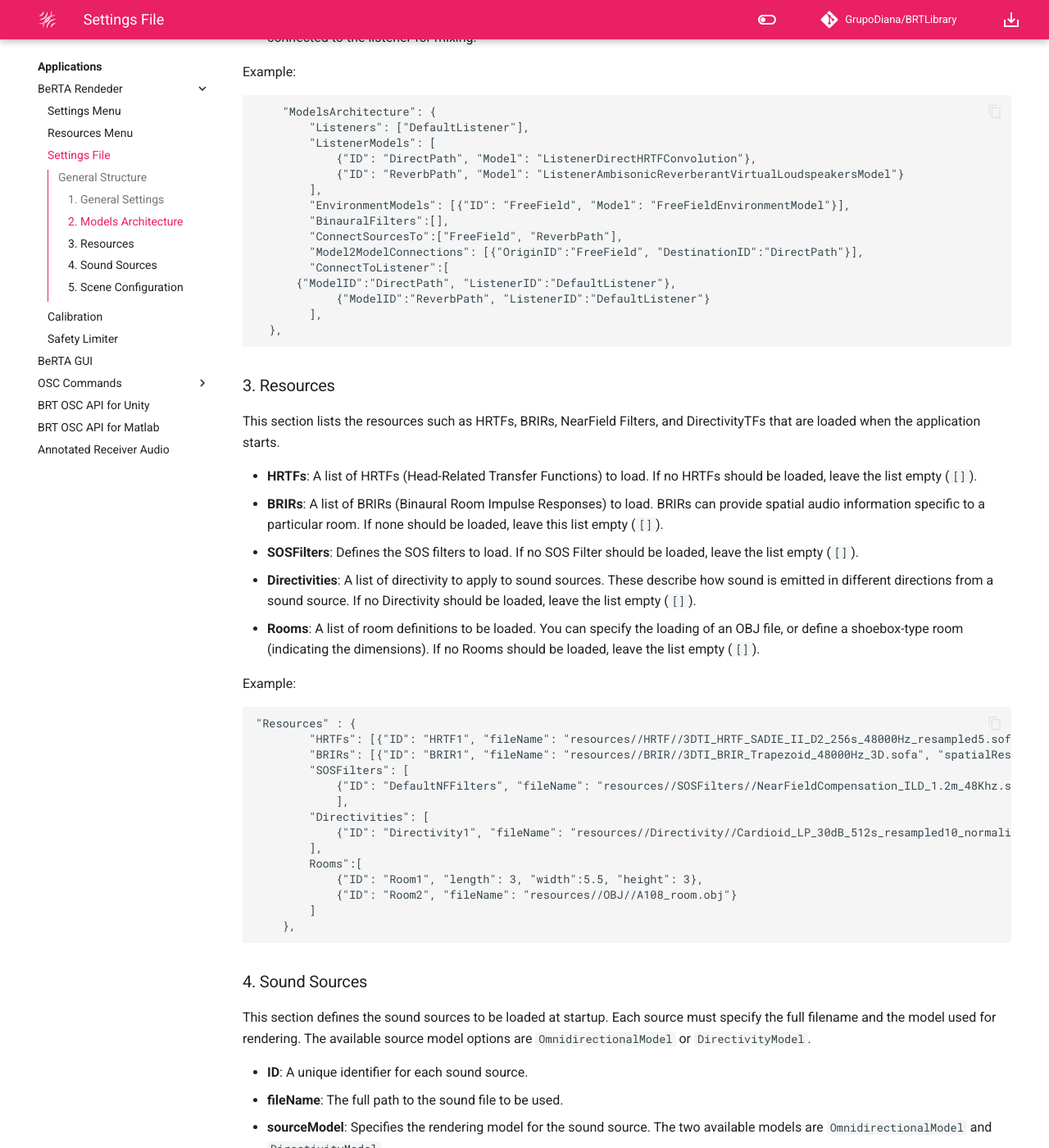
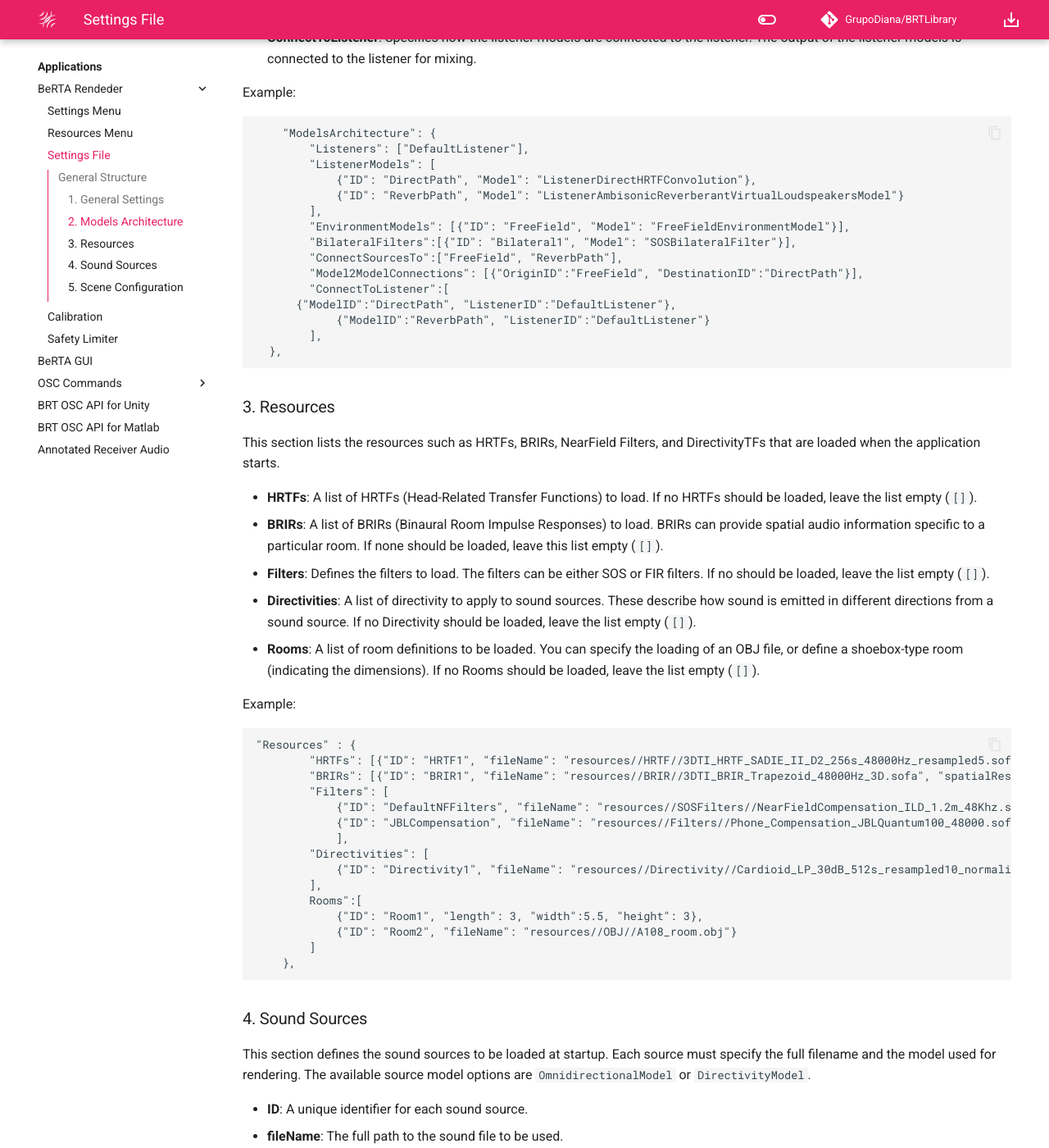
Before and after one commit to GrupoDiana/BRT-Documentation, an MkDocs documentation site: the page built from docs/applications/settingsFile.md, in a window 1280 px wide and 1400 px high, scrolled down 1627 px. Shown: the whole window at 82% size. Built offline with MkDocs 1.6.1 and Material for MkDocs 9.7.7, drawn with Linux system fonts in a browser that asks for light colours; comment, search, counter and statistics services are not loaded; some of the changed text lies outside the part shown.

Commit message:
feat: Update settings file parameters names and model options

```diff
--- a/docs/applications/settingsFile.md
+++ b/docs/applications/settingsFile.md
@@ -54,7 +54,7 @@ Example:
 			{"ID": "ReverbPath", "Model": "ListenerAmbisonicReverberantVirtualLoudspeakersModel"}
 		],
 		"EnvironmentModels": [{"ID": "FreeField", "Model": "FreeFieldEnvironmentModel"}],
-		"BinauralFilters":[],
+		"BilateralFilters":[{"ID": "Bilateral1", "Model": "SOSBilateralFilter"}],
 		"ConnectSourcesTo":["FreeField", "ReverbPath"],
 		"Model2ModelConnections": [{"OriginID":"FreeField", "DestinationID":"DirectPath"}],
 		"ConnectToListener":[
@@ -70,7 +70,7 @@ This section lists the resources such as HRTFs, BRIRs, NearField Filters, and Di
 
 - **HRTFs**: A list of HRTFs (Head-Related Transfer Functions) to load. If no HRTFs should be loaded, leave the list empty (`[]`).
 - **BRIRs**: A list of BRIRs (Binaural Room Impulse Responses) to load. BRIRs can provide spatial audio information specific to a particular room. If none should be loaded, leave this list empty (`[]`).
-- **SOSFilters**: Defines the SOS filters to load. If no SOS Filter should be loaded, leave the list empty (`[]`).
+- **Filters**: Defines the filters to load.  The filters can be either SOS or FIR filters. If no should be loaded, leave the list empty (`[]`).
 - **Directivities**: A list of directivity to apply to sound sources. These describe how sound is emitted in different directions from a sound source. If no Directivity should be loaded, leave the list empty (`[]`).
 - **Rooms**: A list of room definitions to be loaded. You can specify the loading of an OBJ file, or define a shoebox-type room (indicating the dimensions). If no Rooms should be loaded, leave the list empty (`[]`).
 
@@ -80,8 +80,9 @@ Example:
 "Resources" : {
 		"HRTFs": [{"ID": "HRTF1", "fileName": "resources//HRTF//3DTI_HRTF_SADIE_II_D2_256s_48000Hz_resampled5.sofa", "spatialResolution": 5}],
 		"BRIRs": [{"ID": "BRIR1", "fileName": "resources//BRIR//3DTI_BRIR_Trapezoid_48000Hz_3D.sofa", "spatialResolution": 15, "fadeInWindowThreshold" : 0, "fadeInWindowRiseTime": 0, "fadeOutWindowThreshold" : 0, "fadeOutWindowRiseTime": 0}],
-		"SOSFilters": [
-			{"ID": "DefaultNFFilters", "fileName": "resources//SOSFilters//NearFieldCompensation_ILD_1.2m_48Khz.sofa"}
+		"Filters": [
+			{"ID": "DefaultNFFilters", "fileName": "resources//SOSFilters//NearFieldCompensation_ILD_1.2m_48Khz.sofa"},
+			{"ID": "JBLCompensation", "fileName": "resources//Filters//Phone_Compensation_JBLQuantum100_48000.sofa"}
 			],
 		"Directivities": [
 			{"ID": "Directivity1", "fileName": "resources//Directivity//Cardioid_LP_30dB_512s_resampled10_normalized_fir_512.sofa"}
```
Also changed, not shown: other parts of docs/applications/settingsFile.md (+1 -1 lines).
